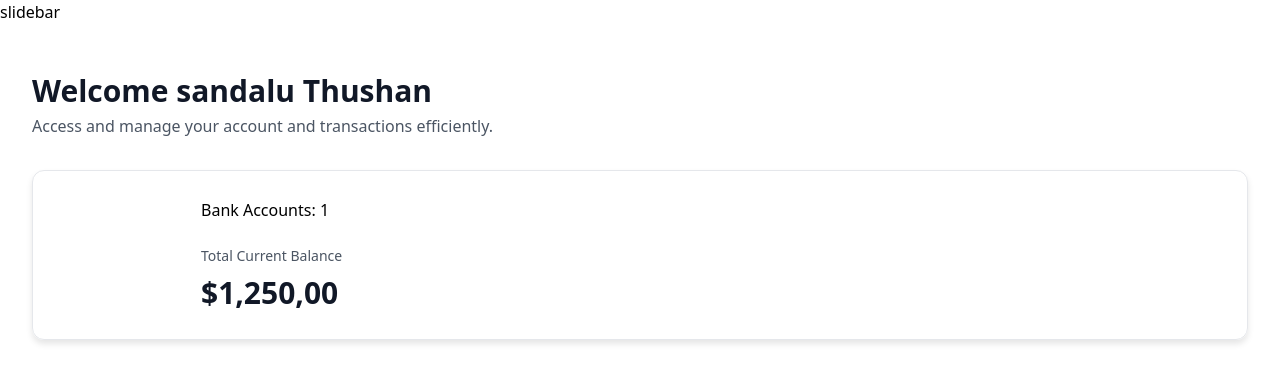
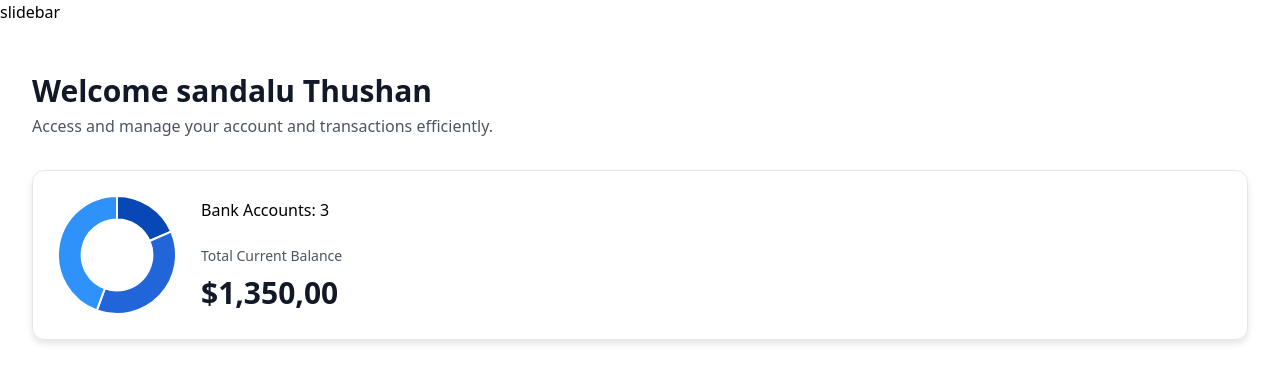
Before and after one commit to Sandalu01/banking, a Next.js app: page / in a window 1280 px wide. Shown: the top 382 px of the page. Built offline with nearby package versions, Linux system fonts and the light colour scheme.

Commit message:
charts added

```diff
--- a/app/(auth)/layout.tsx
+++ b/app/(auth)/layout.tsx
@@ -6,7 +6,6 @@ export default function RootLayout({
   }>) {
     return (
   <main>
-
       {children}
   </main>
     );
--- a/app/(auth)/sign-in/page.tsx
+++ b/app/(auth)/sign-in/page.tsx
@@ -8,5 +8,4 @@ const SignIn = () => {
         </div>
     );
 };
-
 export default SignIn;
--- a/app/(root)/page.tsx
+++ b/app/(root)/page.tsx
@@ -22,17 +22,15 @@ const Home = () => {
 
           <TotalBalanceBox
       accounts={[]}
-      totalBanks={1}
-      totalCurrentBalance={1250}
+      totalBanks={3}
+      totalCurrentBalance={1350}
 
           />
 
 
         </header>
 
-
       </div>
-
 
     </section>
   )
--- a/components/DoughnutChart.tsx
+++ b/components/DoughnutChart.tsx
@@ -15,11 +15,11 @@ const DoughnutChart = ({ accounts }: DoughnutChartProps) => {
     datasets: [
       {
         label: 'Banks',
-        data: balances,
+        data:[250,500,600],
         backgroundColor: ['#0747b6', '#2265d8', '#2f91fa']
       }
     ],
-    labels: accountNames
+    labels: ["Bank 1","Bank 2","Bank 3"]
   }
 
   return <Doughnut
--- a/components/RightSidebar.tsx
+++ b/components/RightSidebar.tsx
@@ -1,10 +1,6 @@
 import Image from 'next/image'
 import Link from 'next/link'
 import React from 'react'
-
-import { countTransactionCategories } from '@/lib/utils';
-
-
 const RightSidebar = ({ user, transactions, banks }: RightSidebarProps) => {
 
 
```
